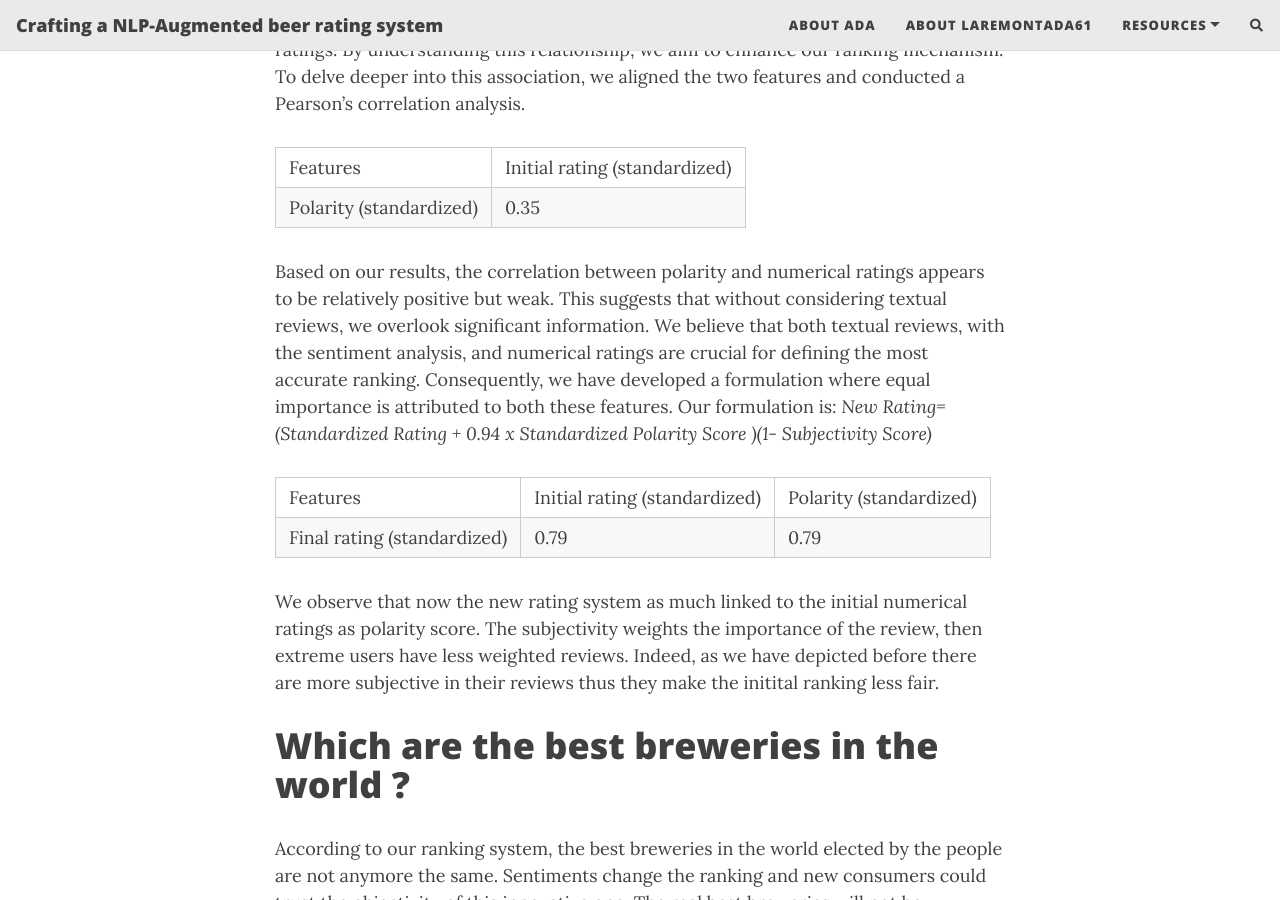
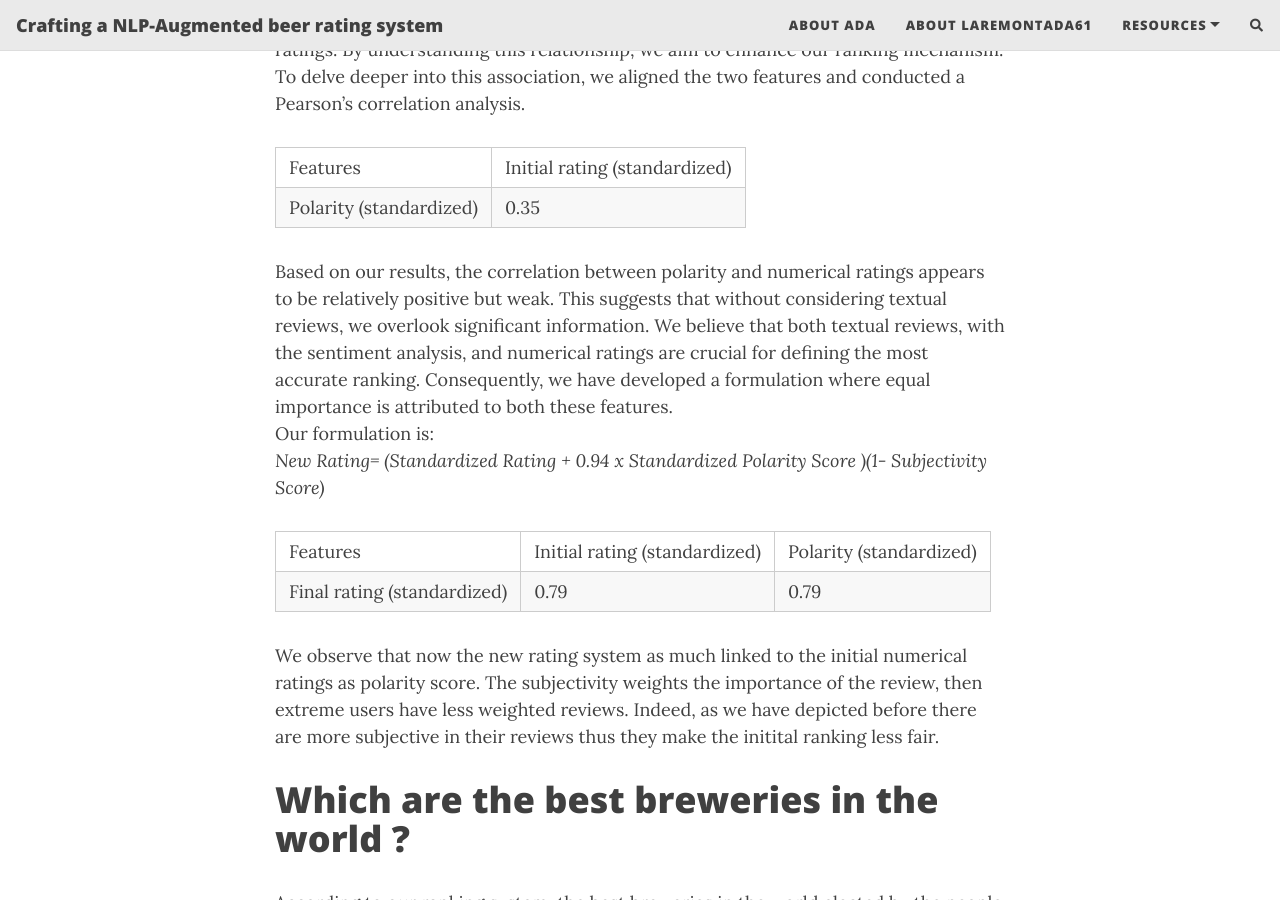
Before and after one commit to epfl-ada/ada-2023-project-laremontada61, a Jekyll site: the page built from docs/index.md, in a window 1280 px wide and 900 px high, scrolled down 9633 px. Built offline with Jekyll 4.4.1, drawn with Linux system fonts in a browser that asks for light colours; nearby versions of some CDN libraries; the list of posts is cut into pages by our own code; comment, search, counter and statistics services are not loaded.

```diff
--- a/docs/index.md
+++ b/docs/index.md
@@ -85,7 +85,7 @@ Before incorporating textual reviews for different beers into the ranking system
 | Polarity (standardized) |0.35|
 
 Based on our results, the correlation between polarity and numerical ratings appears to be relatively positive but weak. This suggests that without considering textual reviews, we overlook significant information. We believe that both textual reviews, with the sentiment analysis, and numerical ratings are crucial for defining the most accurate ranking. Consequently, we have developed a formulation where equal importance is attributed to both these features.
-Our formulation is:
+<br>Our formulation is:<br>
 *New Rating= (Standardized Rating + 0.94 x Standardized Polarity Score )(1- Subjectivity Score)*
 
 
```
